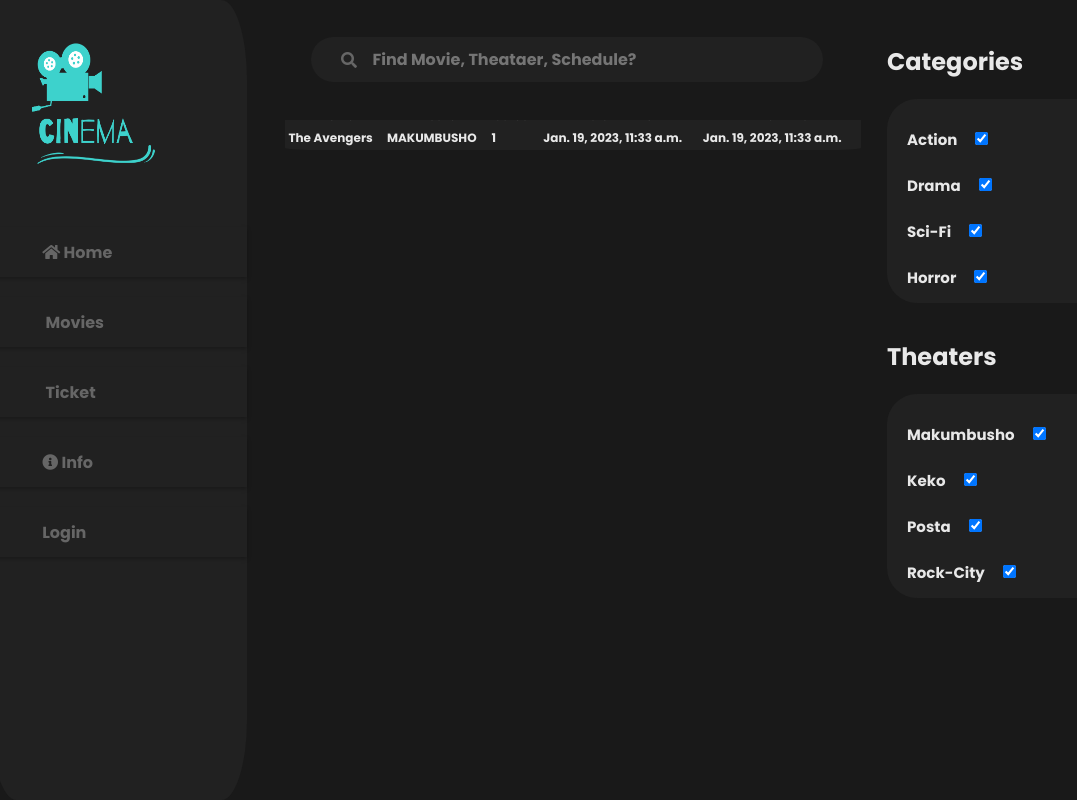
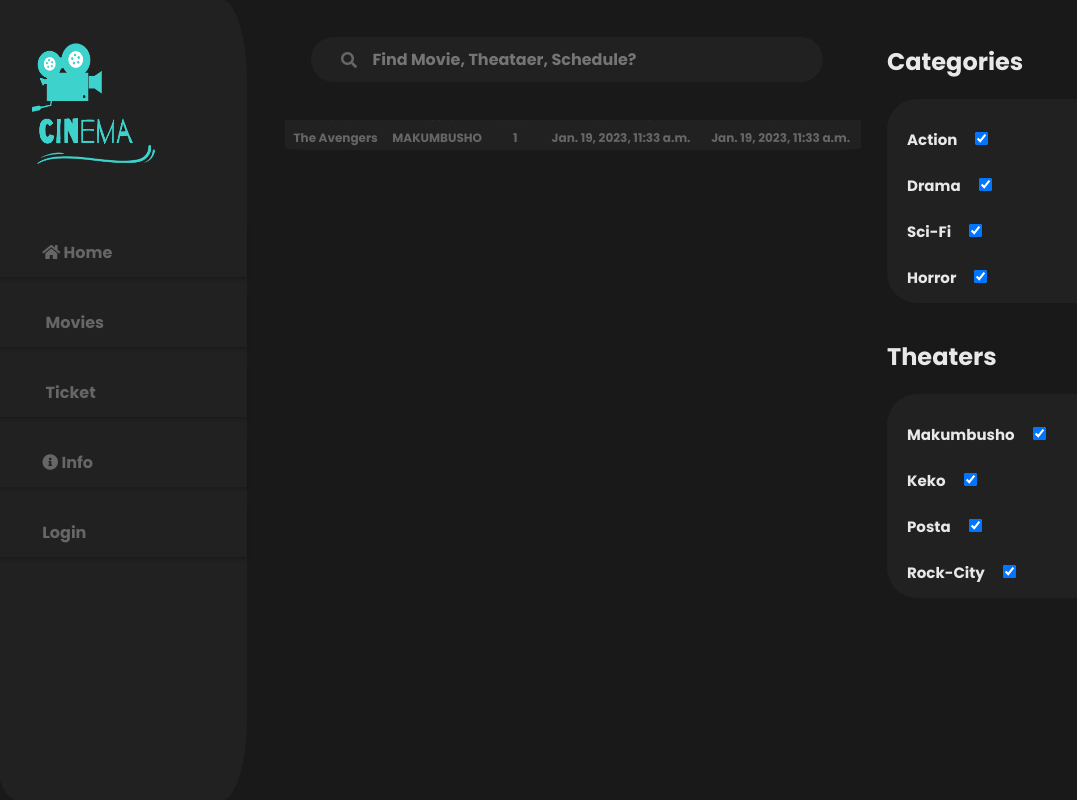
Before and after one commit to naingolan/movies, a Django app: page /landofcinema/schedules/ in a window 1280 px wide. Shown: the whole page, without its empty margins (9-1086 px from the left). Run offline with Django 4.2, Linux system fonts and the light colour scheme; data comes from the database, SQL or seed files in the repository; some libraries are stand-ins or nearby versions.

Commit message:
The ninth one

```diff
--- a/landofcinema/static/css/styles.css
+++ b/landofcinema/static/css/styles.css
@@ -328,8 +328,13 @@ a{
 }
 .schedule-header{
     font-size:12px;
-    margin-bottom:10px;
+    margin-bottom:15px;
     margin:0;
     flex-direction: row;
     padding:0;
+
 }
+.schedule-display>td{
+    color:#666666;
+    text-align:center;
+}
--- a/landofcinema/templates/schedule_list.html
+++ b/landofcinema/templates/schedule_list.html
@@ -13,7 +13,7 @@
     </thead>
     <tbody>
         {% for schedule in schedules %}
-        <tr>
+        <tr class="schedule-display">
             <td>{{ schedule.movie.title }}</td>
             <td>{{ schedule.screen.theater.name }}</td>
             <td>{{ schedule.screen.screen_number }}</td>
```
